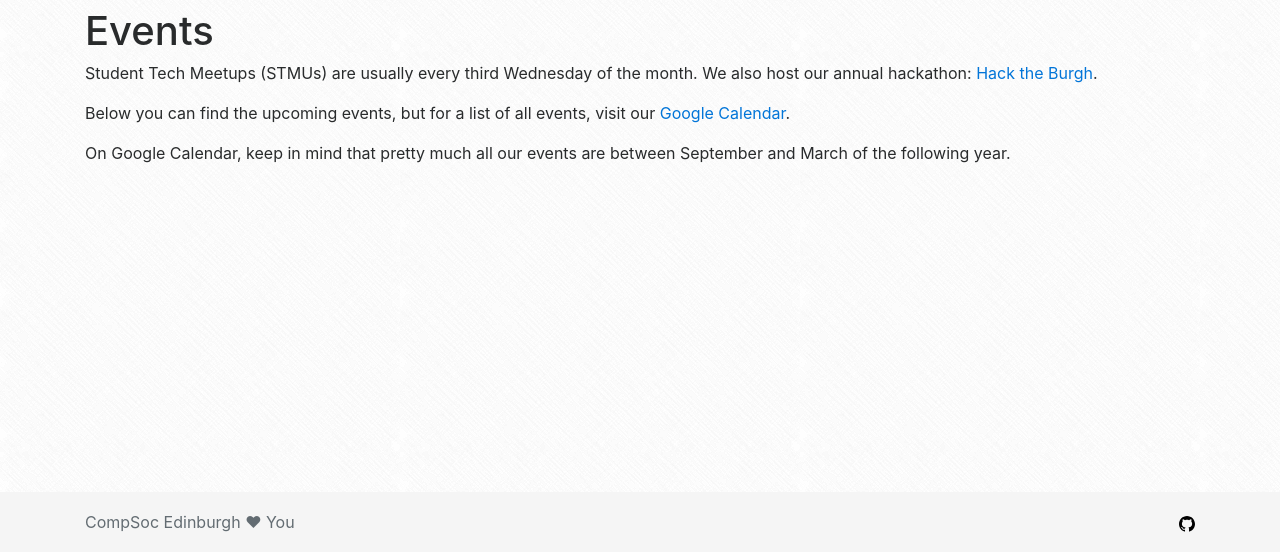
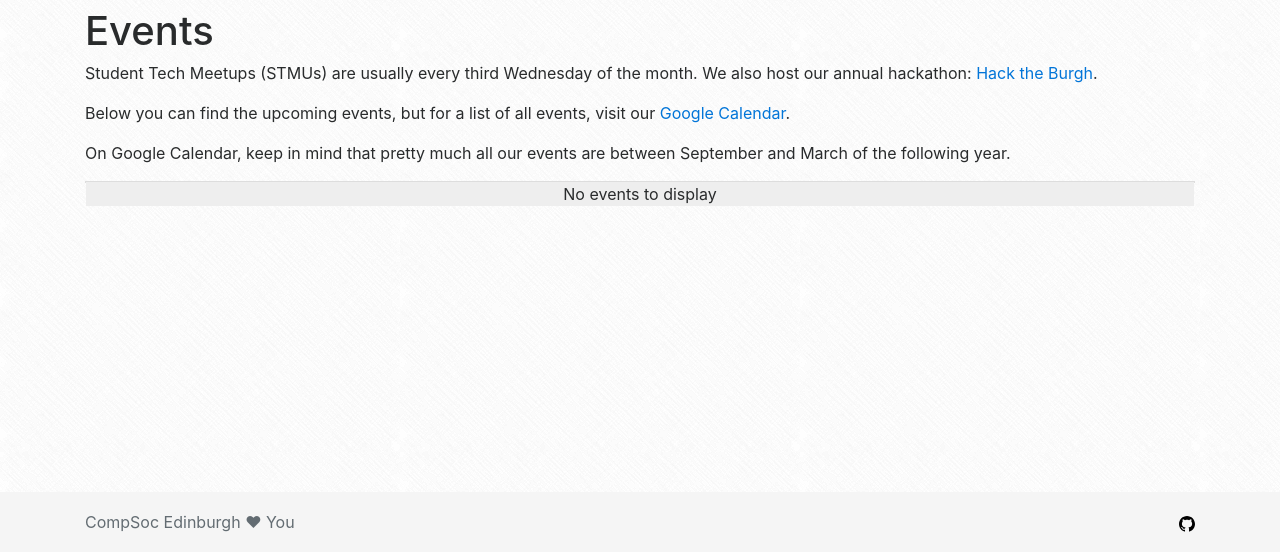
Before and after one commit to compsoc-edinburgh/website, a Jekyll site: the page built from _pages/events.md, in a window 1280 px wide, cut to the strip 348-900 px from the top of the page. Built offline with Jekyll 4.4.1, drawn with Linux system fonts in a browser that asks for light colours; nearby versions of some CDN libraries.

Commit message:
fix events baseurl issue

```diff
--- a/_layouts/default.html
+++ b/_layouts/default.html
@@ -28,8 +28,7 @@
             {% endfor %}
         {% endif %}
 
-        {% capture eventsPage %}{{ site.baseurl }}/events{% endcapture %}
-        {% if page.url == eventsPage %}
+        {% if page.url == "/events" %}
             {% include event-calendar.html %}
         {% endif %}
     </body>
```
Also changed, not shown: _includes/event-calendar.html (line endings or trailing spaces).
